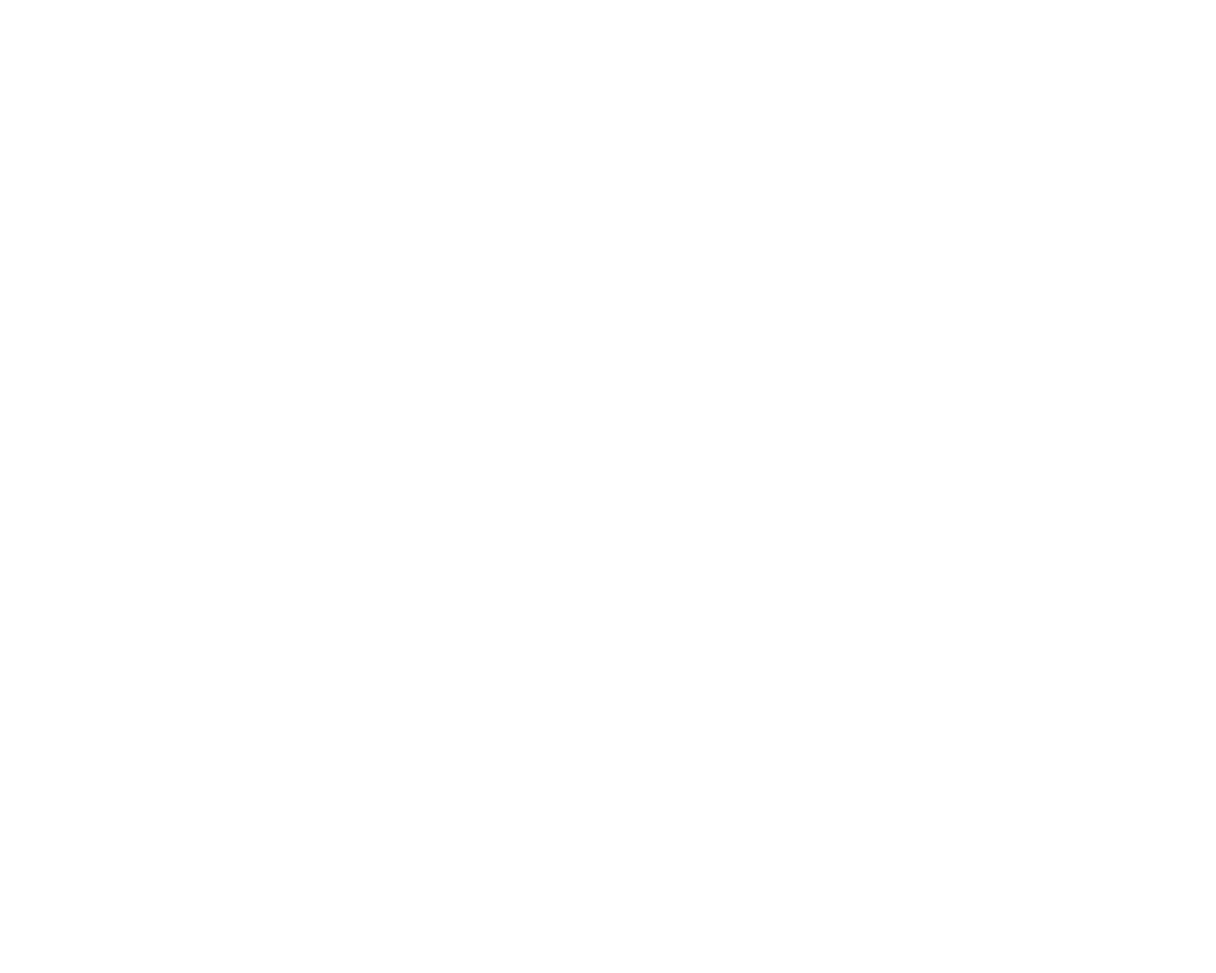
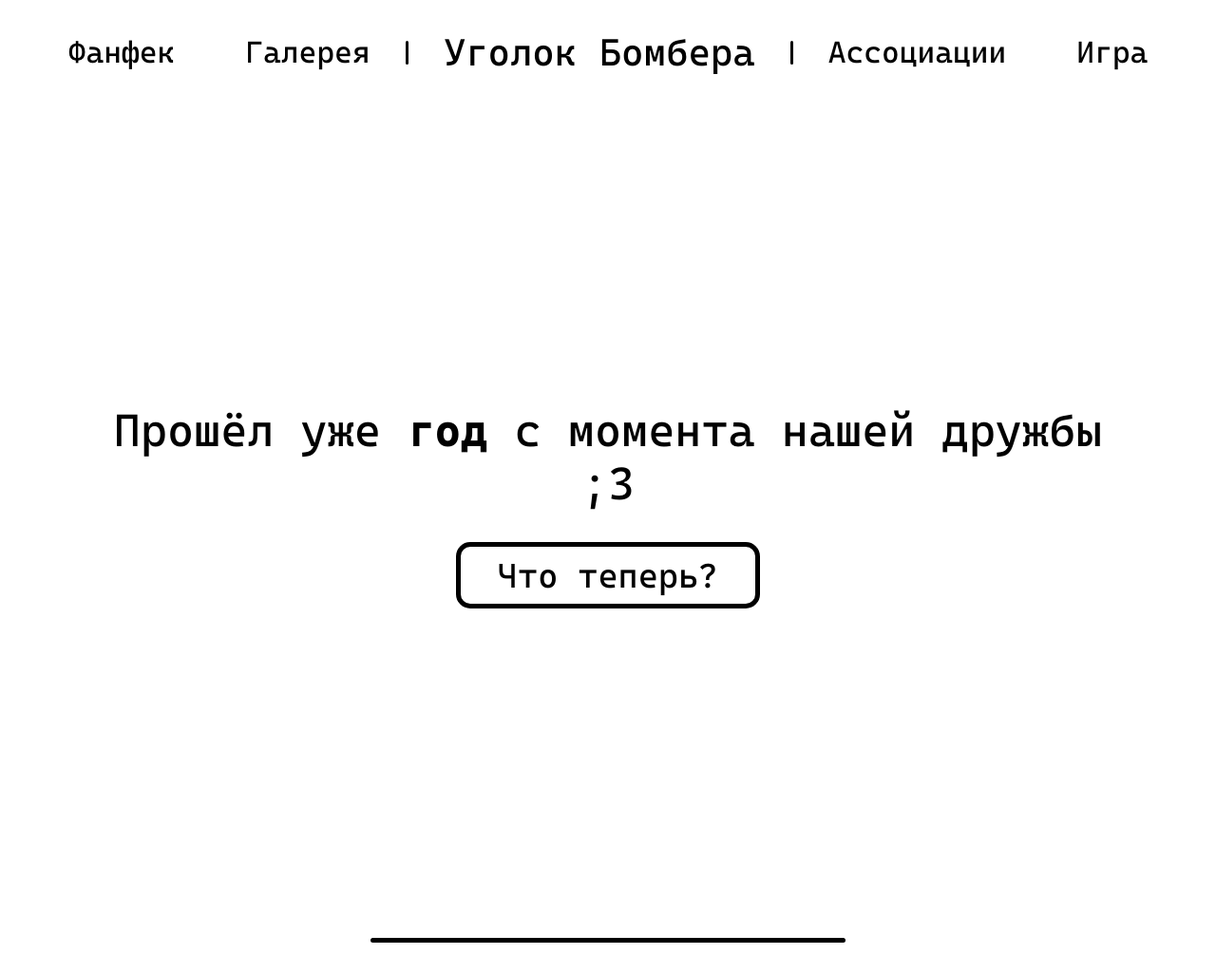
Before and after one commit to musdev13/MarkoCorner, a plain HTML site: page index.html in a window 1280 px wide. Shown: the whole page at 95% size. Before the commit the page ends 800 px from the top, so only its background shows below. Drawn offline with Linux system fonts and the light colour scheme.

Commit message:
first section

```diff
--- a/index.html
+++ b/index.html
@@ -4,8 +4,24 @@
     <meta charset="UTF-8">
     <meta name="viewport" content="width=device-width, initial-scale=1.0">
     <title>Уголочек Бомбера</title>
+    <link rel="stylesheet" href="style.css">
 </head>
 <body>
-
+    <div class="bodycontainer">
+        <header>
+            <a href="#" class="first">Фанфек</a>
+            <a href="#">Галерея</a>
+            <div class="devider"></div>
+            <p><span>У</span><span>г</span><span>о</span><span>л</span><span>о</span><span>к</span> <span>Б</span><span>о</span><span>м</span><span>б</span><span>е</span><span>р</span><span>а</span></p>
+            <div class="devider"></div>
+            <a href="#" class="first">Ассоциации</a>
+            <a href="#">Игра</a>
+        </header>
+        <section class="wnow">
+            <p>Прошёл уже <b>год</b> с момента нашей дружбы<br>;3</p>
+            <a href="#"><button>Что теперь?</button></a>
+            <div class="devider"></div>
+        </section>
+    </div>
 </body>
 </html>
--- a/style.scss
+++ b/style.scss
@@ -0,0 +1,118 @@
+@font-face {
+    font-family: "Cascadia Code";
+    src: url('./CascadiaCodePL-Regular.otf') format('truetype');
+    font-weight: normal;
+}
+
+@font-face {
+    font-family: "Cascadia Code";
+    src: url('./CascadiaCodePL-Bold.otf') format('truetype');
+    font-weight: bold;
+}
+
+
+*{
+    font-family: 'Cascadia Code', sans-serif;
+    padding: 0px;
+	margin: 0px;
+	border: none;
+    box-sizing: border-box;
+}
+
+a{
+    text-decoration: none;
+    color: black;
+}
+
+body{
+    display: flex;
+    flex-direction: column;
+    align-items: center;
+}
+
+.bodycontainer{
+    width: 1150px;
+}
+
+header{
+    display: flex;
+    justify-content: center;
+    align-items: center;
+    font-size: 32px;
+    margin-top: 32px;
+
+
+    p{
+        font-size: 40px;
+        transition: transform ease 0.1s;
+
+        span{
+            &:hover{
+                text-decoration: underline;
+            }
+        }
+
+        &:hover{
+            transform: scale(1.05);
+        }
+    }
+
+    .first{
+        margin-right: 74px;
+    }
+
+    .devider{
+        height: 25px;
+        background-color: black;
+        width: 3px;
+        margin: 0 37px;
+        border-radius: 3px;
+    }
+
+    a{
+        transition: transform ease 0.1s;
+
+        &:hover{
+            transform: scale(1.05);
+            text-decoration: underline;
+        }
+    }
+
+
+}
+
+.wnow{
+    margin-top: 347px;
+    display: flex;
+    flex-direction: column;
+    align-items: center;
+    p{
+        font-size: 48px;
+        text-align: center;
+        margin-bottom: 34px;
+    }
+    button{
+        font-size: 36px;
+        background-color: white;
+        border: 5px solid black;
+        border-radius: 15px;
+        width: 320px;
+        height: 70px;
+        margin-bottom: 347px;
+        cursor: pointer;
+        transition: transform ease 0.1s, background ease 0.1s, color ease 0.1s;
+        &:hover{
+            transform: scale(1.05);
+            background-color: black;
+            color: white;
+        }
+    }
+
+    .devider{
+        width: 500px;
+        height: 5px;
+        border-radius: 3px;
+        background-color: black;
+        margin-bottom: 32px;
+    }
+}
```
Also changed, not shown: CascadiaCodePL-Bold.otf (added), CascadiaCodePL-Regular.otf (added), style.css, 1 other file.
